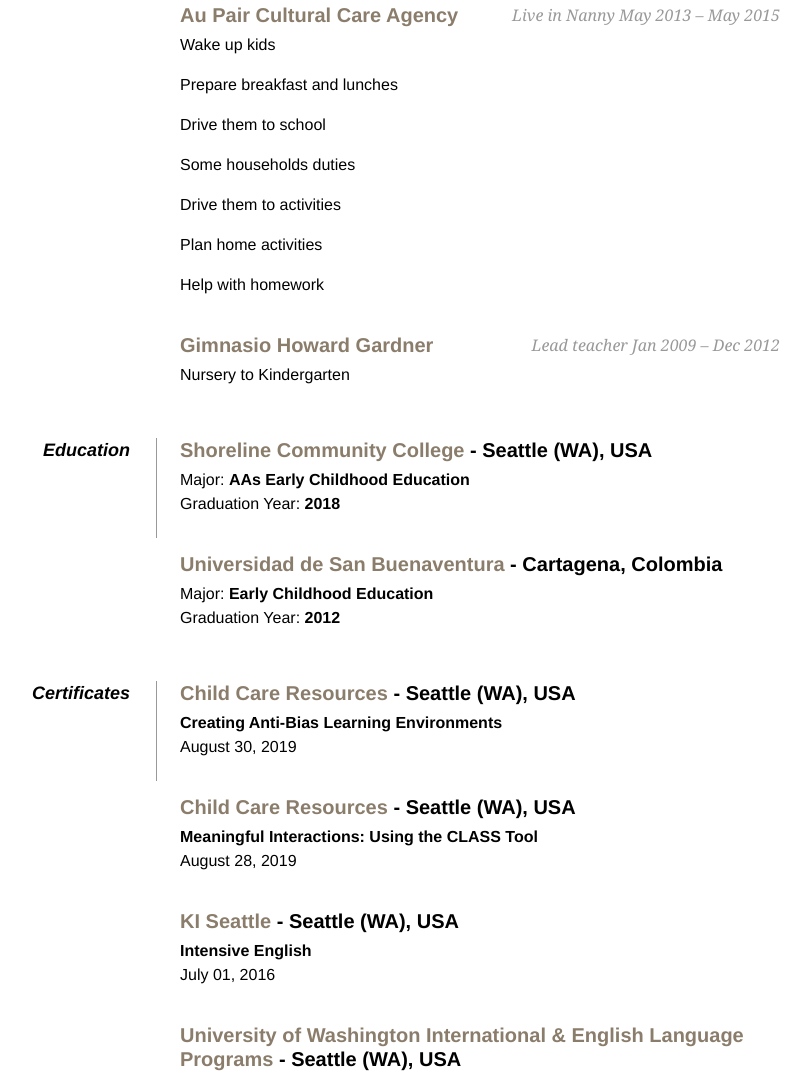
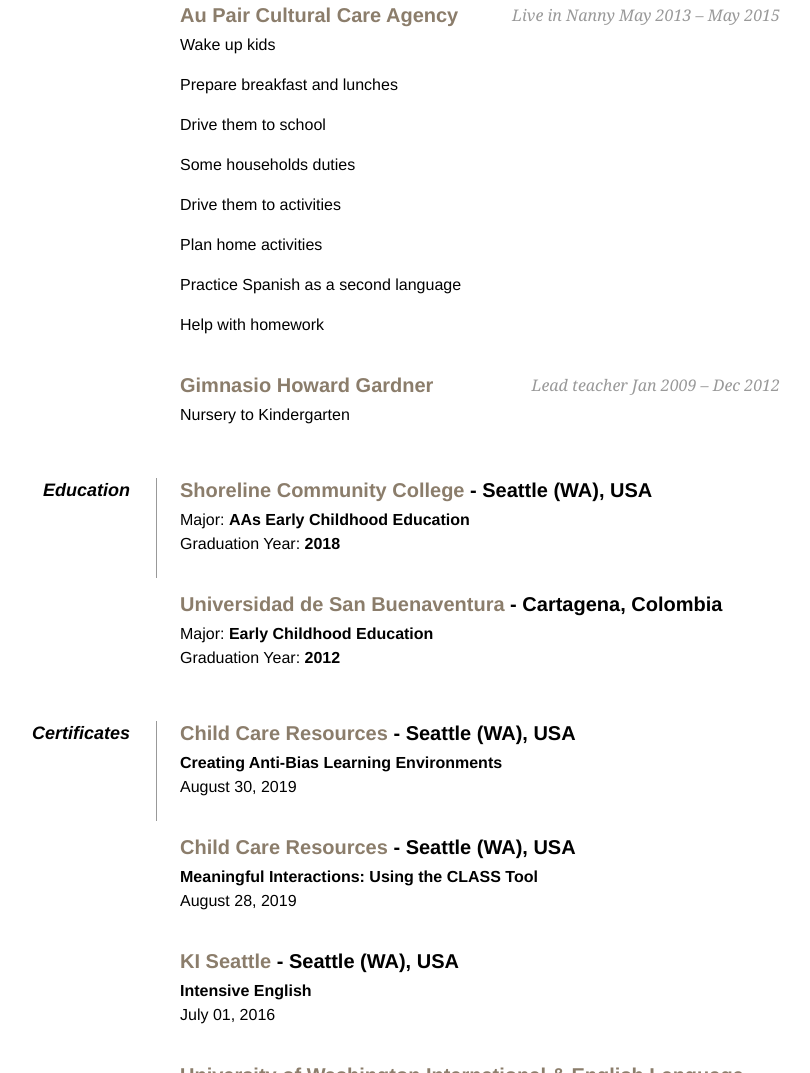
Before and after one commit to fayder/heidiflorez, a plain HTML site: page print.html in a window 1280 px wide. Shown: the part 926-1999 px from the top of the page, without its empty margins (260-1070 px from the left). Drawn offline with Linux system fonts and the light colour scheme.

Commit message:
Update print.html

```diff
--- a/print.html
+++ b/print.html
@@ -99,6 +99,7 @@
                 <p>Some households duties</p>
                 <p>Drive them to activities</p>
                 <p>Plan home activities</p>
+                <p>Practice Spanish as a second language<p>
                 <p>Help with homework</p>
             </dd>
             <dd>
```
